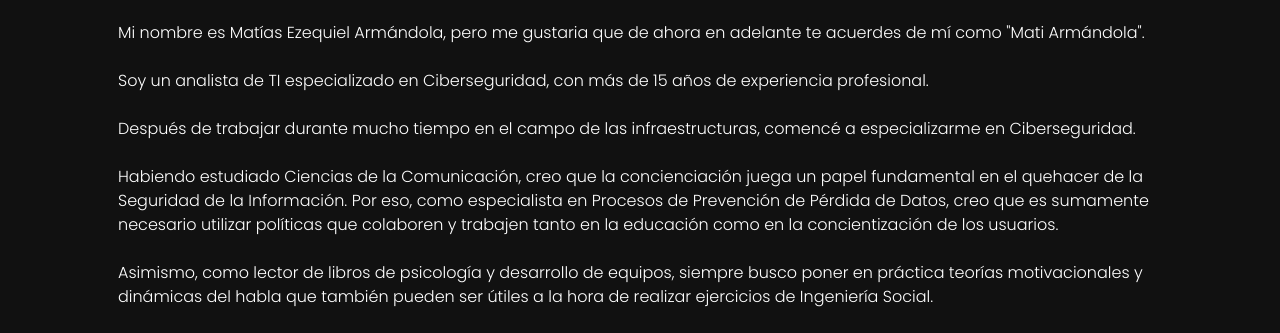
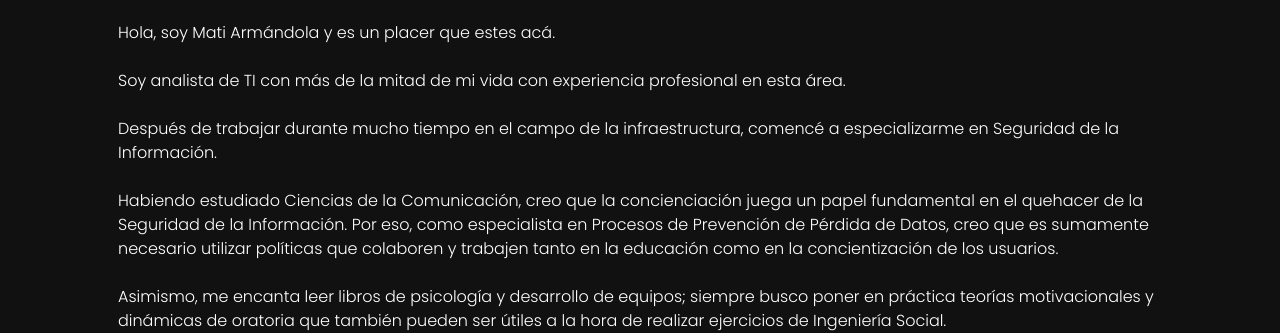
Before and after one commit to DaianaCapovilla/MatiA, a website: page sobreMi.html in a window 1280 px wide. Shown: the part 621-954 px from the top of the page. Drawn offline with nearby package versions, Linux system fonts and the light colour scheme.

Commit message:
descrip sobre mi

```diff
--- a/sobreMi.html
+++ b/sobreMi.html
@@ -66,15 +66,17 @@
                         <h1 class="tituloSobreMi text-center">Mati Armándola</h1>
 
                         <p class="text-justify descripccionSobreMi">
-                            Mi nombre es Matías Ezequiel Armándola, pero me gustaria que de ahora en adelante te acuerdes de mí como "Mati Armándola".
+                            Hola, soy Mati Armándola y es un placer que estes acá.
                             <br><br>
-                            Soy un analista de TI especializado en Ciberseguridad, con más de 15 años de experiencia profesional.
+                            Soy analista de TI con más de la mitad de mi vida con experiencia profesional en esta área.
                             <br><br>
-                            Después de trabajar durante mucho tiempo en el campo de las infraestructuras, comencé a especializarme en Ciberseguridad.
+                            Después de trabajar durante mucho tiempo en el campo de la infraestructura, comencé a especializarme en Seguridad de la Información.
                             <br><br>
                             Habiendo estudiado Ciencias de la Comunicación, creo que la concienciación juega un papel fundamental en el quehacer de la Seguridad de la Información. Por eso, como especialista en Procesos de Prevención de Pérdida de Datos, creo que es sumamente necesario utilizar políticas que colaboren y trabajen tanto en la educación como en la concientización de los usuarios.
                             <br><br>
-                            Asimismo, como lector de libros de psicología y desarrollo de equipos, siempre busco poner en práctica teorías motivacionales y dinámicas del habla que también pueden ser útiles a la hora de realizar ejercicios de Ingeniería Social.
+                            Asimismo, me encanta leer libros de psicología y desarrollo de equipos; siempre busco poner en práctica teorías motivacionales y dinámicas de oratoria que también pueden ser útiles a la hora de realizar ejercicios de Ingeniería Social.
+                            <br><br>
+                            Por supuesto, soy fanático de los comics, Batman sobre todo, y colecciono cubos rubiks... pero eso ya es otra historia.
                         </p>
                     </div>
                 </div>
```
